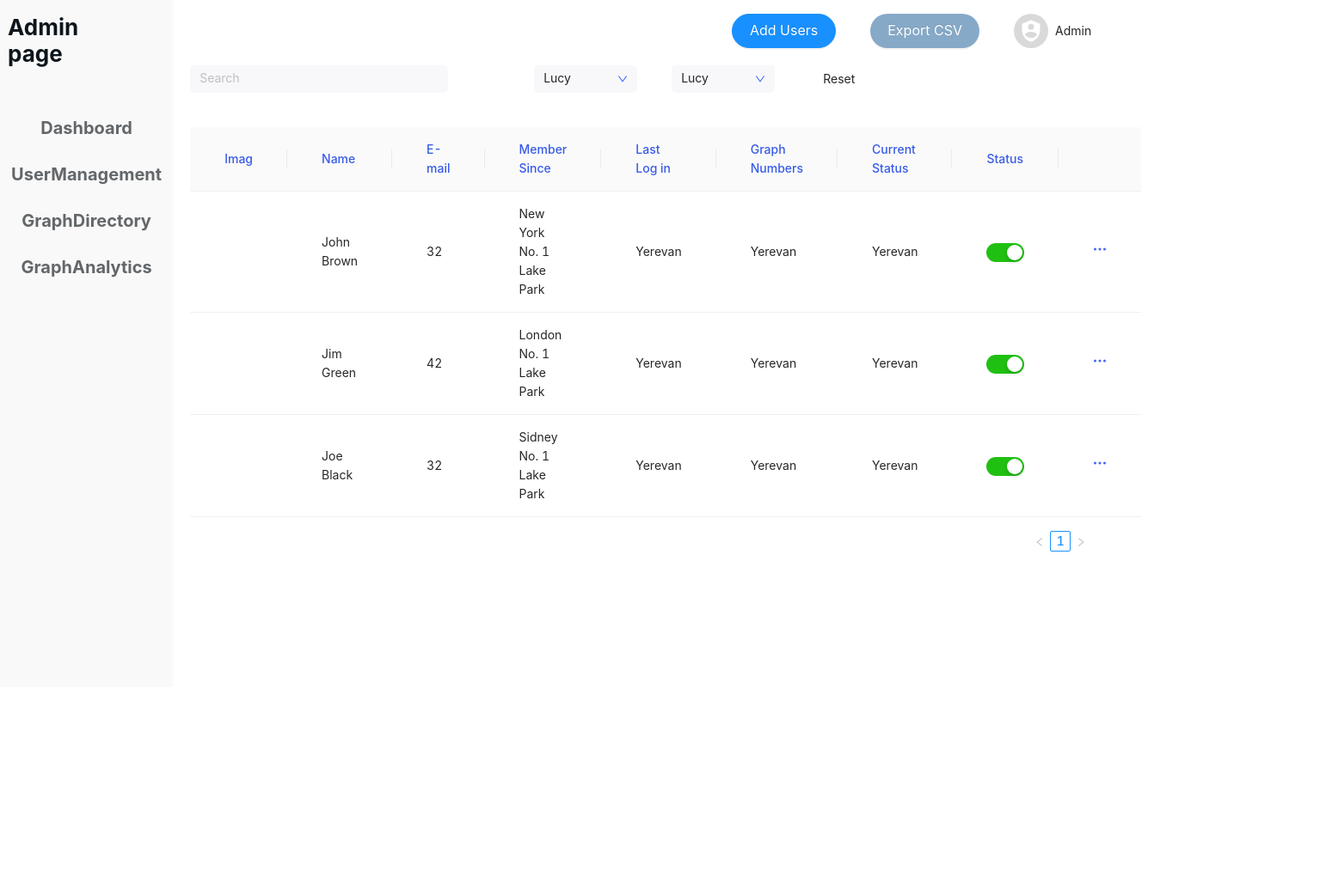
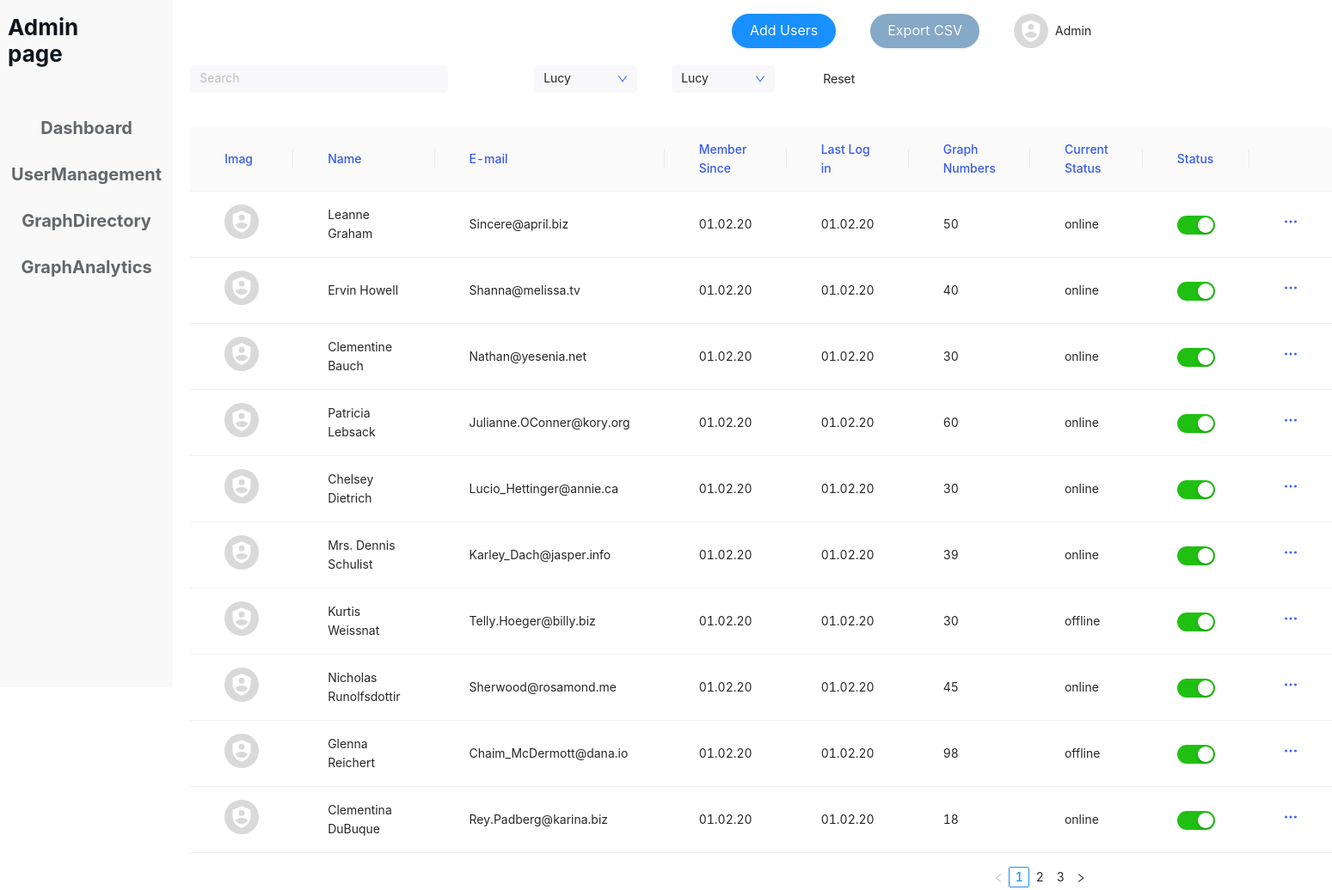
Before and after one commit to AAmiryan/admin-page-app, a React app: page /user-management in a window 1280 px wide. Shown: the whole page at 86% size, 1549 px wide, since content can reach past the window. Before the commit the page ends 800 px from the top, so only its background shows below. Built offline with nearby package versions, Linux system fonts and the light colour scheme; what google-maps-react would draw is missing.

Commit message:
Add false data

```diff
--- /dev/null
+++ b/public/user.json
@@ -0,0 +1,222 @@
+[
+  {
+    "name": "Leanne Graham",
+    "email": "Sincere@april.biz",
+    "member": "01.02.20",
+    "lastLogin": "01.02.20",
+    "graphsCount": "50",
+    "userStatus": "online",
+    "status": "true",
+    "id": "1"
+  },
+  {
+    "name": "Ervin Howell",
+    "email": "Shanna@melissa.tv",
+    "member": "01.02.20",
+    "lastLogin": "01.02.20",
+    "graphsCount": "40",
+    "userStatus": "online",
+    "status": "true",
+    "id": "2"
+  },
+  {
+    "name": "Clementine Bauch",
+    "email": "Nathan@yesenia.net",
+    "member": "01.02.20",
+    "lastLogin": "01.02.20",
+    "graphsCount": "30",
+    "userStatus": "online",
+    "status": "true",
+    "id": "3"
+  },
+  {
+    "name": "Patricia Lebsack",
+    "email": "Julianne.OConner@kory.org",
+    "member": "01.02.20",
+    "lastLogin": "01.02.20",
+    "graphsCount": "60",
+    "userStatus": "online",
+    "status": "true",
+    "id": "4"
+  },
+  {
+    "name": "Chelsey Dietrich",
+    "email": "Lucio_Hettinger@annie.ca",
+    "member": "01.02.20",
+    "lastLogin": "01.02.20",
+    "graphsCount": "30",
+    "userStatus": "online",
+    "status": "false",
+    "id": "5"
+  },
+  {
+    "name": "Mrs. Dennis Schulist",
+    "email": "Karley_Dach@jasper.info",
+    "member": "01.02.20",
+    "lastLogin": "01.02.20",
+    "graphsCount": "39",
+    "userStatus": "online",
+    "status": "true",
+    "id": "6"
+  },
+  {
+    "name": "Kurtis Weissnat",
+    "email": "Telly.Hoeger@billy.biz",
+    "member": "01.02.20",
+    "lastLogin": "01.02.20",
+    "graphsCount": "30",
+    "userStatus": "offline",
+    "status": "true",
+    "id": "7"
+  },
+  {
+    "name": "Nicholas Runolfsdottir",
+    "email": "Sherwood@rosamond.me",
+    "member": "01.02.20",
+    "lastLogin": "01.02.20",
+    "graphsCount": "45",
+    "userStatus": "online",
+    "status": "false",
+    "id": "8"
+  },
+  {
+    "name": "Glenna Reichert",
+    "email": "Chaim_McDermott@dana.io",
+    "member": "01.02.20",
+    "lastLogin": "01.02.20",
+    "graphsCount": "98",
+    "userStatus": "offline",
+    "status": "true",
+    "id": "9"
+  },
+  {
+    "name": "Clementina DuBuque",
+    "email": "Rey.Padberg@karina.biz",
+    "member": "01.02.20",
+    "lastLogin": "01.02.20",
+    "graphsCount": "18",
+    "userStatus": "online",
+    "status": "false",
+    "id": "10"
+  },
+  {
+    "name": "Clementine Bauch",
+    "email": "Rey.Padberg@karina.biz",
+    "member": "01.02.20",
+    "lastLogin": "01.02.20",
+    "graphsCount": "30",
+    "userStatus": "online",
+    "status": "true",
+    "id": "11"
+  },
+  {
+    "name": "Clementine Bauch",
+    "email": "Lucio_Hettinger@annie.ca",
+    "member": "01.02.20",
+    "lastLogin": "01.02.20",
+    "graphsCount": "30",
+    "userStatus": "offline",
+    "status": "true",
+    "id": "12"
+  },
+  {
+    "name": "Patricia Lebsack",
+    "email": "Julianne.OConner@kory.org",
+    "member": "01.02.20",
+    "lastLogin": "01.02.20",
+    "graphsCount": "30",
+    "userStatus": "online",
+    "status": "false",
+    "id": "13"
+  },
+  {
+    "name": "Glenna Reichert",
+    "email": "Chaim_McDermott@dana.io",
+    "member": "01.02.20",
+    "lastLogin": "01.02.20",
+    "graphsCount": "98",
+    "userStatus": "offline",
+    "status": "true",
+    "id": "14"
+  },
+  {
+    "name": "Clementina DuBuque",
+    "email": "Rey.Padberg@karina.biz",
+    "member": "01.02.20",
+    "lastLogin": "01.02.20",
+    "graphsCount": "18",
+    "userStatus": "online",
+    "status": "false",
+    "id": "15"
+  },
+  {
+    "name": "Chelsey Dietrich",
+    "email": "Lucio_Hettinger@annie.ca",
+    "member": "01.02.20",
+    "lastLogin": "01.02.20",
+    "graphsCount": "45",
+    "userStatus": "offline",
+    "status": "true",
+    "id": "16"
+  },
+  {
+    "name": "Mrs. Dennis Schulist",
+    "email": "Karley_Dach@jasper.info",
+    "member": "01.02.20",
+    "lastLogin": "01.02.20",
+    "graphsCount": "66",
+    "userStatus": "online",
+    "status": "true",
+    "id": "17"
+  },
+  {
+    "name": "Leanne Graham",
+    "email": "Sincere@april.biz",
+    "member": "01.02.20",
+    "lastLogin": "01.02.20",
+    "graphsCount": "50",
+    "userStatus": "offline",
+    "status": "false",
+    "id": "18"
+  },
+  {
+    "name": "Ervin Howell",
+    "email": "Shanna@melissa.tv",
+    "member": "01.02.20",
+    "lastLogin": "01.02.20",
+    "graphsCount": "55",
+    "userStatus": "online",
+    "status": "false",
+    "id": "20"
+  },
+  {
+    "name": "Clementine Bauch",
+    "email": "Nathan@yesenia.net",
+    "member": "01.02.20",
+    "lastLogin": "01.02.20",
+    "graphsCount": "30",
+    "userStatus": "offline",
+    "status": "true",
+    "id": "21"
+  },
+  {
+    "name": "Patricia Lebsack",
+    "email": "Julianne.OConner@kory.org",
+    "member": "01.02.20",
+    "lastLogin": "01.02.20",
+    "graphsCount": "60",
+    "userStatus": "online",
+    "status": "false",
+    "id": "22"
+  },
+  {
+    "name": "Chelsey Dietrich",
+    "email": "Lucio_Hettinger@annie.ca",
+    "member": "01.02.20",
+    "lastLogin": "01.02.20",
+    "graphsCount": "30",
+    "userStatus": "offline",
+    "status": "false",
+    "id": "23"
+  }
+]
--- a/src/components/Filters/Filters.jsx
+++ b/src/components/Filters/Filters.jsx
@@ -15,7 +15,6 @@ const Filters = () => {
   const [options, setOptions] = useState([]);
 
   let path = window.location.pathname;
-  console.log(path);
 
   const onSearch = (searchText) => {
     console.log("on search");
--- a/src/components/GraphDirectory/data.js
+++ b/src/components/GraphDirectory/data.js
@@ -1,3 +1,4 @@
+import AdminIcon from "../../svgComponents/AdminIcon";
 import MultipointSvg from "../../svgComponents/Multipoint";
 
 export const data = [
@@ -27,7 +28,9 @@ export const data = [
   export const columns = [
     {
       title: "Imag",
-      dataIndex: "image",
+      render: () => (
+        <AdminIcon/>
+        ),
     },
     {
       title: "Name",
--- a/src/components/MainPage/MainPage.css
+++ b/src/components/MainPage/MainPage.css
@@ -21,9 +21,9 @@
   margin-top: 30px ;
 }
 
-.menuBlock a:active{
+.menuBlock a:focus{
   background-color: #D6EBFE;
-  padding: 16px 50px;
+  padding: 10px 30px;
   border-radius: 5px;
   color: #0D151C;
 }
--- a/src/components/MainPage/MainPage.jsx
+++ b/src/components/MainPage/MainPage.jsx
@@ -7,7 +7,7 @@ const MainPage = () => {
     <div className="mainContainer">
       <div className="menuBlock">
         <p className="adminPage">Admin page</p>
-        <Link to="/" className="link">
+        <Link to="/" className="link" >
           Dashboard
         </Link>
         <Link to="/user-management">UserManagement</Link>
--- a/src/components/UserManagement/UserManagement.jsx
+++ b/src/components/UserManagement/UserManagement.jsx
@@ -3,18 +3,25 @@ import React from "react";
 import AdminIcon from "../../svgComponents/AdminIcon";
 import TableComponent from "../Table/Table";
 import Filters from "../Filters/Filters";
-import { data, columns } from "./data";
+import { columns } from "./data";
+import { useFetch } from "../../hooks/useFetch";
 
 import "./UserManagement.css";
 
 const UserManagement = () => {
+  const { data } = useFetch("/user.json");
   return (
     <div className="userManagementContainer">
       <div className="managementHeader">
         <Button type="primary" shape="round" size="large">
           Add Users
         </Button>
-        <Button type="primary" shape="round" size="large" className="exportButton">
+        <Button
+          type="primary"
+          shape="round"
+          size="large"
+          className="exportButton"
+        >
           Export CSV
         </Button>
         <div className="adminIcon">
--- a/src/components/UserManagement/data.js
+++ b/src/components/UserManagement/data.js
@@ -1,34 +1,11 @@
 import { Switch } from "antd";
 import MultipointSvg from "../../svgComponents/Multipoint";
-
-export const data = [
-  {
-    key: "1",
-    name: "John Brown",
-    age: 32,
-    address: "New York No. 1 Lake Park",
-    country: "Yerevan",
-  },
-  {
-    key: "2",
-    name: "Jim Green",
-    age: 42,
-    address: "London No. 1 Lake Park",
-    country: "Yerevan",
-  },
-  {
-    key: "3",
-    name: "Joe Black",
-    age: 32,
-    address: "Sidney No. 1 Lake Park",
-    country: "Yerevan",
-  },
-];
+import AdminIcon from "../../svgComponents/AdminIcon";
 
 export const columns = (checked) => [
   {
     title: "Imag",
-    dataIndex: "image",
+    render: () => <AdminIcon />,
   },
   {
     title: "Name",
@@ -36,23 +13,23 @@ export const columns = (checked) => [
   },
   {
     title: "E-mail",
-    dataIndex: "age",
+    dataIndex: "email",
   },
   {
     title: "Member Since",
-    dataIndex: "address",
+    dataIndex: "member",
   },
   {
     title: "Last Log in",
-    dataIndex: "country",
+    dataIndex: "lastLogin",
   },
   {
     title: "Graph Numbers",
-    dataIndex: "country",
+    dataIndex: "graphsCount",
   },
   {
     title: "Current Status",
-    dataIndex: "country",
+    dataIndex: "userStatus",
   },
   {
     title: "Status",
--- /dev/null
+++ b/src/hooks/useFetch.js
@@ -0,0 +1,32 @@
+import { useState, useEffect, useCallback } from "react";
+
+export const useFetch = (path) => {
+  const [data, setData] = useState({
+    isLoading: false,
+    data: null,
+    onError: null,
+  });
+
+  console.log(path);
+
+  const getData = useCallback(async () => {
+    setData({ isLoading: true });
+    try {
+      let response = await fetch(path);
+      let responseData = await response.json();
+      setData({ isLoading: false, data: responseData });
+    } catch (err) {
+      setData({ isLoading: false, onError: err });
+      throw Error(err.message);
+    }
+  }, []);
+
+  useEffect(() => {
+    getData();
+  }, [getData]);
+
+  return {
+    ...data,
+    getData,
+  };
+};
```
Also changed, not shown: public/graph.json (added, +14 -0 lines), src/components/Table/Table.jsx (+1 -51 lines).
